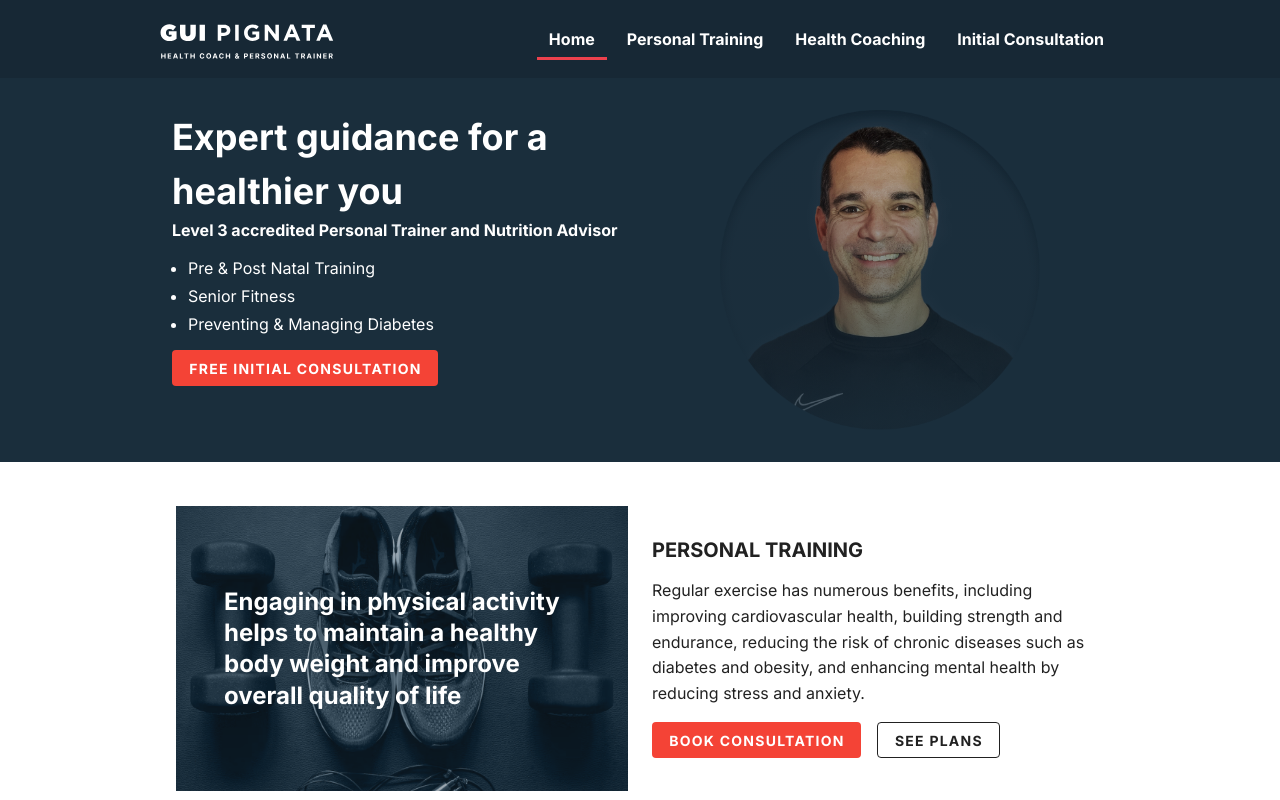
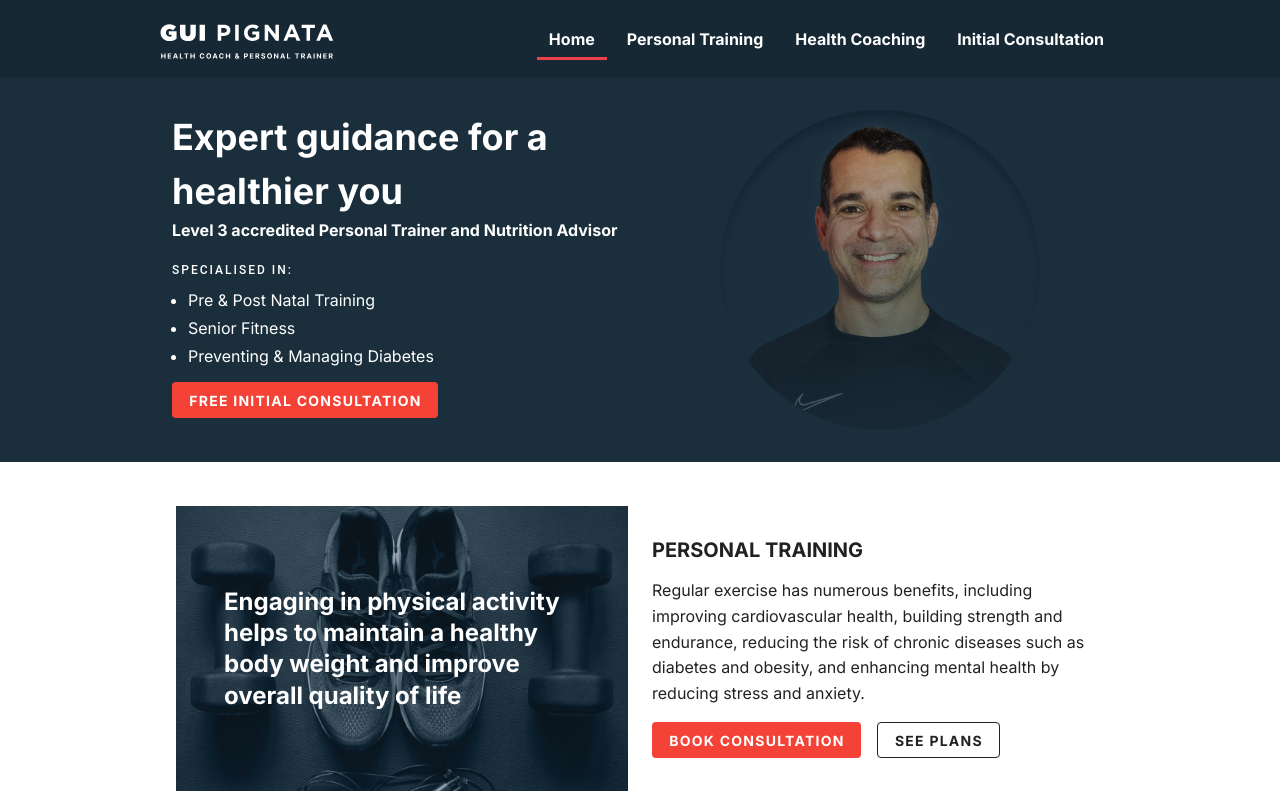
Before and after one commit to gayarabello/guilherme-pignata, a Vue app: page / in a window 1280 px wide. Shown: the top 800 px of the page. Built offline with nearby package versions, Linux system fonts and the light colour scheme.

Commit message:
feat(GUI-4): add specialized in

```diff
--- a/src/components/SiteHero.vue
+++ b/src/components/SiteHero.vue
@@ -3,9 +3,10 @@
     <h1>Expert guidance for a healthier you.</h1>
     <div class="avatar mt-n12"></div>
     <h2 class="mt-n12">
-      Level 3 accredited Personal Trainer and Nutrition Advisor specialized in:
+      Level 3 accredited Personal Trainer and Nutrition Advisor
     </h2>
-    <ul class="my-3">
+    <h3 class="text-overline mt-3">Specialised in:</h3>
+    <ul class="mb-3">
       <li>Pre & Post Natal Training</li>
       <li>Senior Fitness</li>
       <li>Preventing & Managing Diabetes</li>
@@ -25,7 +26,8 @@
       <v-col>
         <h1>Expert guidance for a healthier you</h1>
         <h4>Level 3 accredited Personal Trainer and Nutrition Advisor</h4>
-        <ul class="my-3">
+        <h3 class="text-overline mt-3">Specialised in:</h3>
+        <ul class="mb-3">
           <li>Pre & Post Natal Training</li>
           <li>Senior Fitness</li>
           <li>Preventing & Managing Diabetes</li>
```
